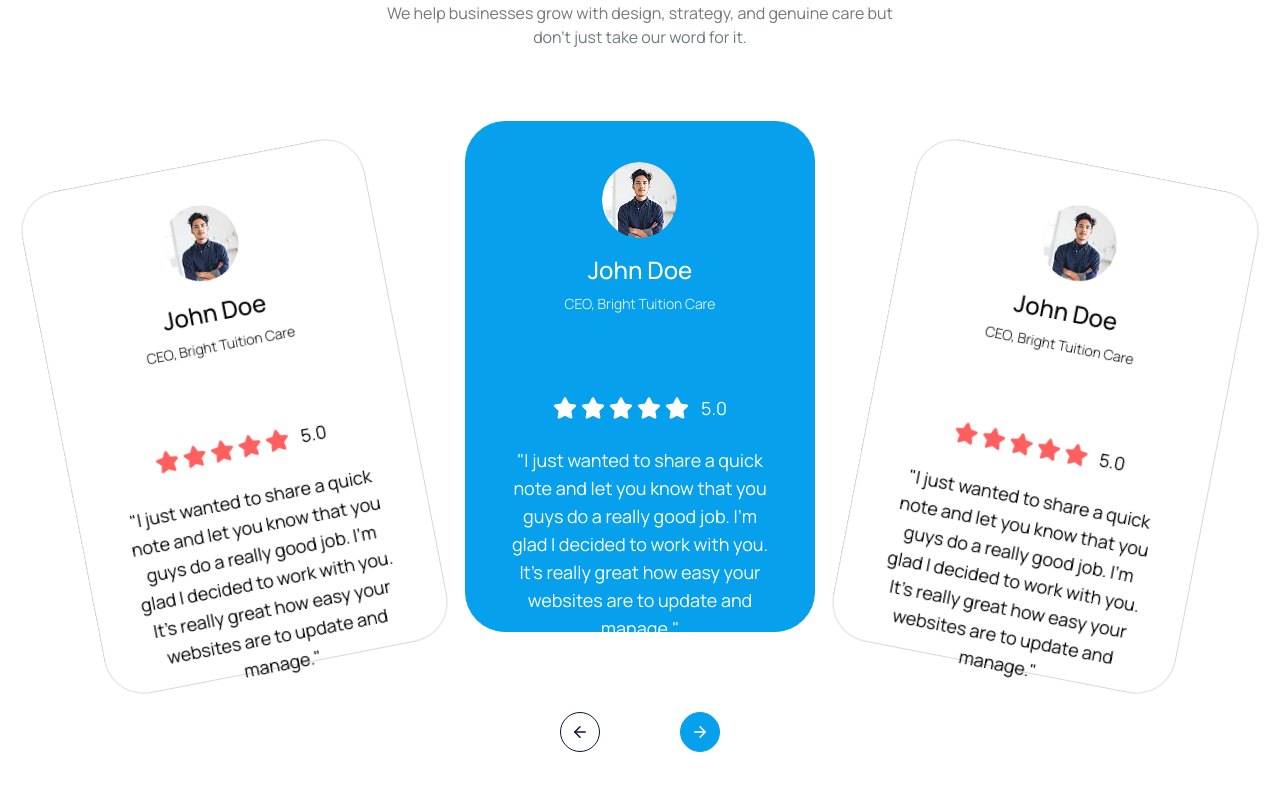
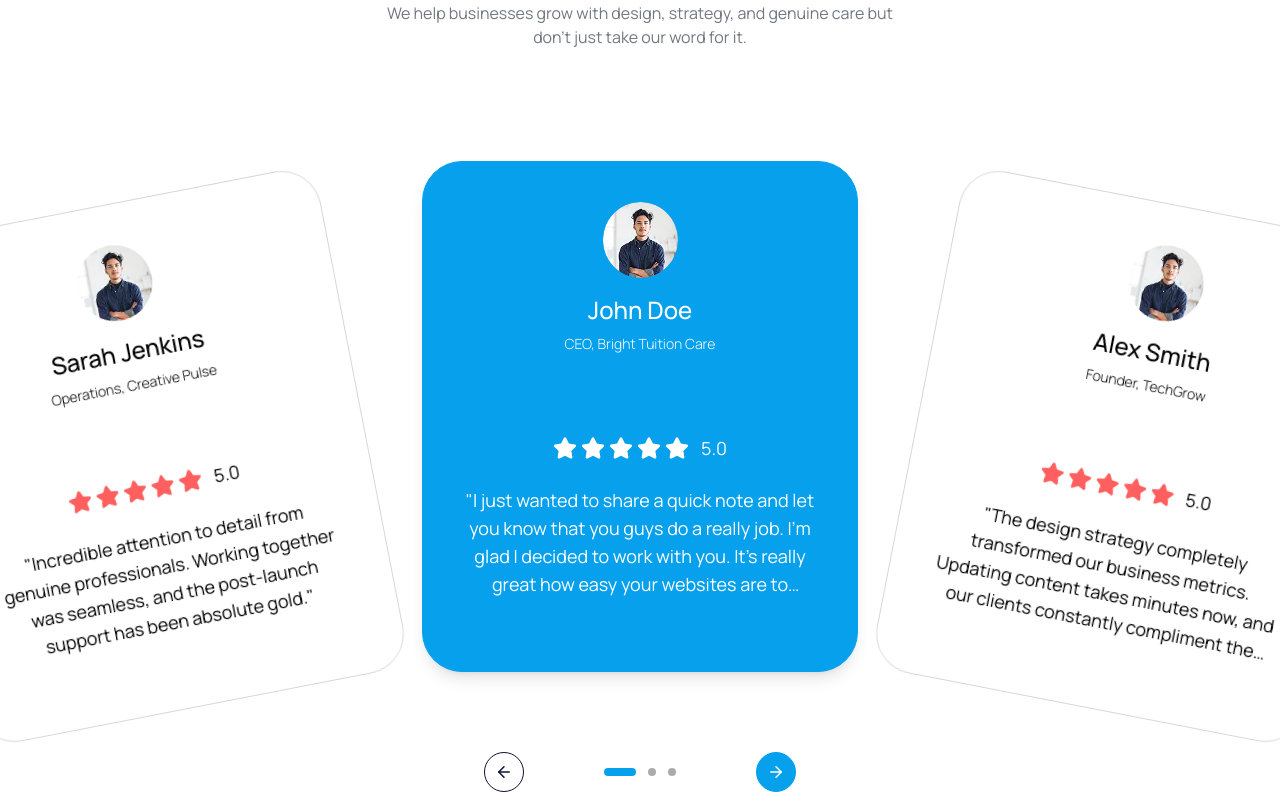
Before and after one commit to team-pr01/PRTech-Solutions-Frontend, a React (Vite) app: page / in a window 1280 px wide. Shown: the part 9020-9820 px from the top of the page. Built offline with nearby package versions, Linux system fonts and the light colour scheme; a web font is replaced by a local one.

Commit message:
Completed tetsimonial carousel

```diff
--- a/src/components/Homepage/Testimonials/Testimonials.tsx
+++ b/src/components/Homepage/Testimonials/Testimonials.tsx
@@ -1,13 +1,151 @@
+/* eslint-disable @typescript-eslint/no-explicit-any */
+import { useState } from "react";
+import { motion, AnimatePresence } from "framer-motion";
 import { FaStar } from "react-icons/fa";
 import { IMAGES } from "../../../assets";
 import Container from "../../Reusable/Container/Container";
 import { LuArrowLeft, LuArrowRight } from "react-icons/lu";
 
+const projectsData = [
+  {
+    id: 1,
+    name: "John Doe",
+    role: "CEO, Bright Tuition Care",
+    rating: "5.0",
+    text: "I just wanted to share a quick note and let you know that you guys do a really job. I'm glad I decided to work with you. It's really great how easy your websites are to update and manage.",
+  },
+  {
+    id: 2,
+    name: "Alex Smith",
+    role: "Founder, TechGrow",
+    rating: "5.0",
+    text: "The design strategy completely transformed our business metrics. Updating content takes minutes now, and our clients constantly compliment the layout.",
+  },
+  {
+    id: 3,
+    name: "Sarah Jenkins",
+    role: "Operations, Creative Pulse",
+    rating: "5.0",
+    text: "Incredible attention to detail from genuine professionals. Working together was seamless, and the post-launch support has been absolute gold.",
+  },
+];
+
+// Card configurations
+const cardConfigs = [
+  {
+    position: "left",
+    bg: "bg-white border-neutral-91",
+    textColor: "text-neutral-20",
+    rotate: "-rotate-11 mt-10",
+  },
+  {
+    position: "center",
+    bg: "bg-primary-10 border-primary-10",
+    textColor: "text-white",
+    rotate: "z-10 shadow-lg",
+  },
+  {
+    position: "right",
+    bg: "bg-white border-neutral-91",
+    textColor: "text-neutral-20",
+    rotate: "rotate-11 mt-10",
+  },
+];
+
 const Testimonials = () => {
+  const [activeIndex, setActiveIndex] = useState(0);
+  const [direction, setDirection] = useState(0);
+
+  const handleSlideChange = (newIndex: number) => {
+    setDirection(newIndex > activeIndex ? 1 : -1);
+    setActiveIndex(newIndex);
+  };
+
+  const nextSlide = () => {
+    handleSlideChange((activeIndex + 1) % projectsData.length);
+  };
+
+  const prevSlide = () => {
+    handleSlideChange(
+      (activeIndex - 1 + projectsData.length) % projectsData.length,
+    );
+  };
+
+  const getCardData = (offset: number) => {
+    const index =
+      (activeIndex + offset + projectsData.length) % projectsData.length;
+    return projectsData[index];
+  };
+
+  const slideVariants = {
+    enter: (dir: number) => ({
+      x: dir > 0 ? 120 : -120,
+      opacity: 0,
+      scale: 0.95,
+    }),
+    center: {
+      x: 0,
+      opacity: 1,
+      scale: 1,
+    },
+    exit: (dir: number) => ({
+      x: dir > 0 ? -120 : 120,
+      opacity: 0,
+      scale: 0.95,
+    }),
+  };
+
+  const Card = ({
+    data,
+    bg,
+    textColor,
+    rotate,
+    isCenter,
+    index,
+  }: {
+    data: any;
+    bg: string;
+    textColor: string;
+    rotate: string;
+    isCenter: boolean;
+    index: number;
+  }) => (
+    <motion.div
+      key={data.id}
+      custom={direction}
+      variants={slideVariants}
+      initial="enter"
+      animate="center"
+      exit="exit"
+      transition={{ duration: 0.35, ease: "easeInOut" }}
+      className={`w-109 h-127.75 rounded-[40px] p-10 text-center flex flex-col items-center border select-none ${index % 2 === 0 ? "mt-20" : "mt-0"} ${bg} ${textColor} ${rotate}`}
+    >
+      <img
+        src={IMAGES.dummyClientPicture}
+        className="size-18.71 rounded-full object-cover"
+        alt=""
+      />
+
+      <h2 className="text-2xl font-medium mt-4">{data.name}</h2>
+      <p className="text-sm mt-2 font-light">{data.role}</p>
+
+      <div className="flex items-center justify-center gap-1 mt-20">
+        {Array.from({ length: 5 }).map((_, i) => (
+          <FaStar
+            key={i}
+            className={`text-2xl ${isCenter ? "text-white" : "text-[#FF5F5F]"}`}
+          />
+        ))}
+        <p className="text-lg ml-2">{data.rating}</p>
+      </div>
+
+      <p className="text-lg mt-6 line-clamp-4">"{data.text}"</p>
+    </motion.div>
+  );
+
   return (
-    <div className="py-25 font-Manrope">
+    <div className="py-25 font-Manrope overflow-hidden">
       <Container>
-        <div>
         {/* Header */}
         <div className="text-center">
           <div className="flex items-center justify-center gap-2">
@@ -28,120 +166,63 @@ const Testimonials = () => {
           </h2>
 
           <p className="text-neutral-80 font-Manrope max-w-130 mx-auto font-normal mb-6 leading-normal mt-6">
-              We help businesses grow with design, strategy, and genuine care
-              but don’t just take our word for it.
+            We help businesses grow with design, strategy, and genuine care but
+            don't just take our word for it.
           </p>
         </div>
 
-          <div className="mt-18 flex justify-between gap-14">
-            <div className="w-109 h-[511px] rounded-[40px] bg-white text-neutral-20 border border-neutral-91 p-10 text-center flex flex-col items-center -rotate-11 mt-10">
-              <img
-                src={IMAGES.dummyClientPicture}
-                alt=""
-                className="size-18.71 rounded-full"
+        {/* Cards - Fixed centering and overflow */}
+        <div className="mt-18 flex justify-center items-center px-2">
+          <div className="flex justify-center items-center gap-14">
+            <AnimatePresence mode="wait" custom={direction}>
+              {cardConfigs.map((config, idx) => {
+                const offset = idx === 0 ? -1 : idx === 1 ? 0 : 1;
+                const isCenter = idx === 1;
+                return (
+                  <Card
+                    key={`card-${activeIndex}-${idx}`}
+                    data={getCardData(offset)}
+                    bg={config.bg}
+                    textColor={config.textColor}
+                    rotate={config.rotate}
+                    isCenter={isCenter}
+                    index={idx}
                   />
-              <h2 className="text-2xl font-medium mt-4">John Doe</h2>
-              <p className="text-sm mt-2 font-light">
-                CEO, Bright Tuition Care
-                <br />
-              </p>
-
-              <div className="flex items-center justify-center gap-1 mt-20">
-                {Array.from({ length: 5 }, (_, index) => (
-                  <FaStar key={index} className="text-2xl text-[#FF5F5F]" />
-                ))}
-                <p className="text-lg ml-2">5.0</p>
-              </div>
-              <p className="text-lg mt-6">
-                "I just wanted to share a quick note and let you know that you
-                guys do a really good job. I'm glad I decided to work with you.
-                It's really great how easy your websites are to update and
-                manage."
-              </p>
-            </div>
-
-            <div className="w-109 h-[511px] rounded-[40px] bg-primary-10 text-white border border-primary-10 p-10 text-center flex flex-col items-center">
-              <img
-                src={IMAGES.dummyClientPicture}
-                alt=""
-                className="size-18.71 rounded-full"
-              />
-              <h2 className="text-2xl font-medium mt-4">John Doe</h2>
-              <p className="text-sm mt-2 font-light">
-                CEO, Bright Tuition Care
-                <br />
-              </p>
-
-              <div className="flex items-center justify-center gap-1 mt-20">
-                {Array.from({ length: 5 }, (_, index) => (
-                  <FaStar key={index} className="text-2xl" />
-                ))}
-                <p className="text-lg ml-2">5.0</p>
-              </div>
-              <p className="text-lg mt-6">
-                "I just wanted to share a quick note and let you know that you
-                guys do a really good job. I'm glad I decided to work with you.
-                It's really great how easy your websites are to update and
-                manage."
-              </p>
-            </div>
-
-             <div className="w-109 h-[511px] rounded-[40px] bg-white text-neutral-20 border border-neutral-91 p-10 text-center flex flex-col items-center rotate-11 mt-10">
-              <img
-                src={IMAGES.dummyClientPicture}
-                alt=""
-                className="size-18.71 rounded-full"
-              />
-              <h2 className="text-2xl font-medium mt-4">John Doe</h2>
-              <p className="text-sm mt-2 font-light">
-                CEO, Bright Tuition Care
-                <br />
-              </p>
-
-              <div className="flex items-center justify-center gap-1 mt-20">
-                {Array.from({ length: 5 }, (_, index) => (
-                  <FaStar key={index} className="text-2xl text-[#FF5F5F]" />
-                ))}
-                <p className="text-lg ml-2">5.0</p>
-              </div>
-              <p className="text-lg mt-6">
-                "I just wanted to share a quick note and let you know that you
-                guys do a really good job. I'm glad I decided to work with you.
-                It's really great how easy your websites are to update and
-                manage."
-              </p>
+                );
+              })}
+            </AnimatePresence>
           </div>
         </div>
 
+        {/* Controls */}
         <div className="flex items-center justify-center gap-20 mt-10">
           <button
-                      className="size-10 rounded-full bg-white border border-neutral-65 text-neutral-65 text-lg hover:bg-primary-10 hover:text-white hover:border-primary-10 transition duration-300 flex items-center justify-center"
+            onClick={prevSlide}
+            className="size-10 rounded-full bg-white border border-neutral-65 text-neutral-65 text-lg hover:bg-primary-10 hover:text-white hover:border-primary-10 transition duration-300 flex items-center justify-center cursor-pointer"
           >
             <LuArrowLeft />
           </button>
 
-                    {/* Custom Pagination Dots */}
-                    {/* <div className="flex items-center gap-3">
+          <div className="flex gap-3">
             {projectsData.map((_, idx) => (
               <button
                 key={idx}
-                          onClick={() => swiperRef.current?.slideTo(idx)}
-                          className={`transition-all duration-300 rounded-full ${
+                onClick={() => handleSlideChange(idx)}
+                className={`rounded-full transition-all duration-300 cursor-pointer ${
                   activeIndex === idx
                     ? "w-8 h-2 bg-primary-10"
                     : "w-2 h-2 bg-neutral-50/50 hover:bg-primary-10/50"
                 }`}
               />
             ))}
-                    </div> */}
+          </div>
 
           <button
-                      // onClick={() => swiperRef.current?.slideNext()}
-                      className="size-10 rounded-full bg-primary-10 border border-primary-10 text-white text-lg hover:bg-primary-10/80 transition duration-300 flex items-center justify-center"
+            onClick={nextSlide}
+            className="size-10 rounded-full bg-primary-10 border border-primary-10 text-white text-lg hover:bg-primary-10/80 transition duration-300 flex items-center justify-center cursor-pointer"
           >
             <LuArrowRight />
           </button>
-                  </div>
         </div>
       </Container>
     </div>
```
Lines whose indentation alone changed are shown as unchanged.
